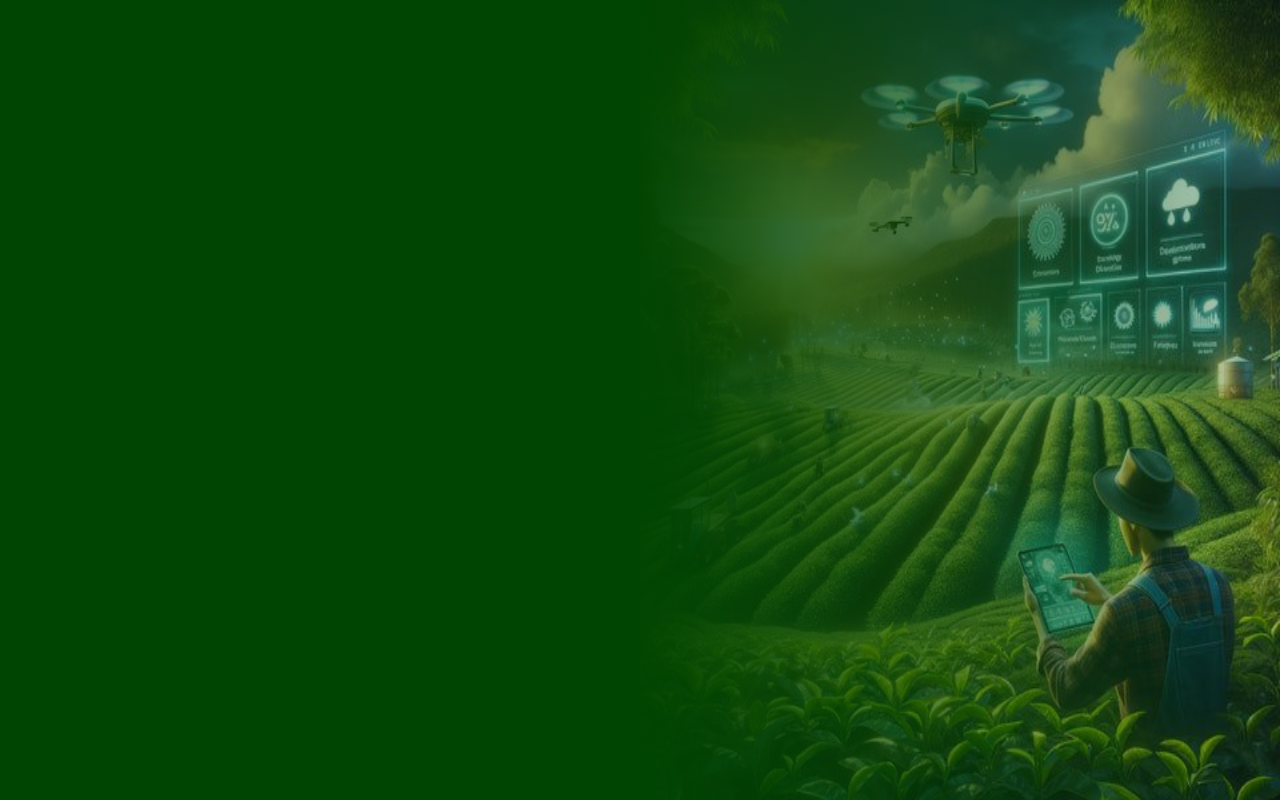
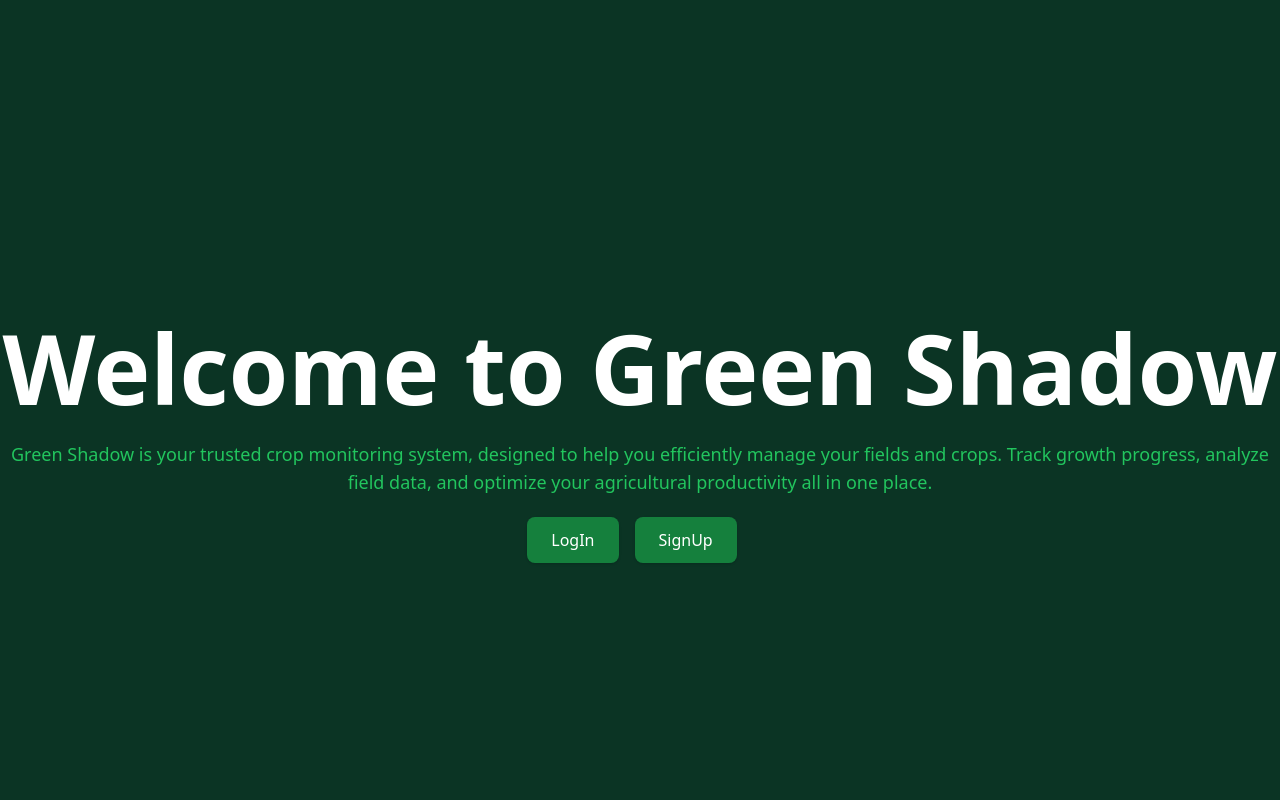
Before and after one commit to DonShanilka/greenShadow_react_frontEnd, a React (Vite) app: page / in a window 1280 px wide. Built offline with nearby package versions, Linux system fonts and the light colour scheme.

Commit message:
update landingPage ui

```diff
--- a/src/assets/css/LandingPage.css
+++ b/src/assets/css/LandingPage.css
@@ -7,27 +7,12 @@
   position: absolute;
   width: 100%;
   height: 100%;
-  background-color: rgb(0,69,1);
+  background-color: #0B3424;
 }
 
-.imageDiv {
-  width: 50%;
-  height: 100%;
-  top: 0%;
-  left: 50%;
+.textDiv {
   position: absolute;
+  top: 40%;
+  left: 0%;
+  right: 0%;
 }
-
-.mainImage {
-  width: 100%;
-  height: 100%;
-  position: absolute;
-}
-
-.greencolorDiv {
-  position: absolute;
-  width: 100%;
-  height: 100%;
-  background: rgb(0,69,1);
-  background: linear-gradient(90deg, rgba(0,69,1,1) 49%, rgba(0,69,1,0.25253851540616246) 100%);
-}
--- a/src/pages/LandingPage.tsx
+++ b/src/pages/LandingPage.tsx
@@ -1,19 +1,36 @@
 import React from 'react'
 import '../assets/css/LandingPage.css'
 
-function LandingPage() {
+const LandingPage = () => {
   return (
-    <>
-      <div className='mainDiv'>
-        <div className='imageDiv'>
-          <img className='mainImage' src="src\assets\image\landing\Sustainable Agriculture Meets AI_ The Rike's Green Revolution Project.jpg" alt="" />
-        </div>
-        <div className='greencolorDiv'>
-
+    <div className="mainDiv">
+      <div className="textDiv max-w-7xl mx-auto text-center">
+        <h2 className="text-8xl font-semibold text-white mb-6">
+          Welcome to Green Shadow
+        </h2>
+        <p className="text-lg text-green-500">
+          Green Shadow is your trusted crop monitoring system, designed to help
+          you efficiently manage your fields and crops. Track growth progress,
+          analyze field data, and optimize your agricultural productivity all in
+          one place.
+        </p>
+        <div className="mt-8 mb-6">
+          <a
+            href="/get-started"
+            className="px-6 py-3 bg-green-700 text-white font-medium rounded-lg shadow hover:bg-green-800"
+          >
+            LogIn
+          </a>
+          <a
+            href="/get-started"
+            className="m-4 px-6 py-3 bg-green-700 text-white font-medium rounded-lg shadow hover:bg-green-800"
+          >
+            SignUp
+          </a>
         </div>
       </div>
-    </>
-  )
-}
+    </div>
+  );
+};
 
-export default LandingPage
+export default LandingPage;
```
Also changed, not shown: src/assets/image/landing/backgroundImage.jpg (added).
